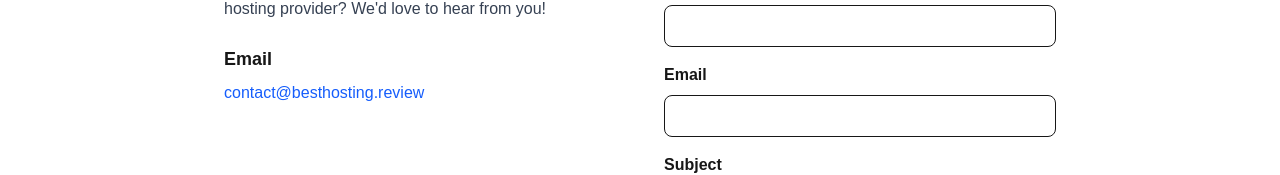
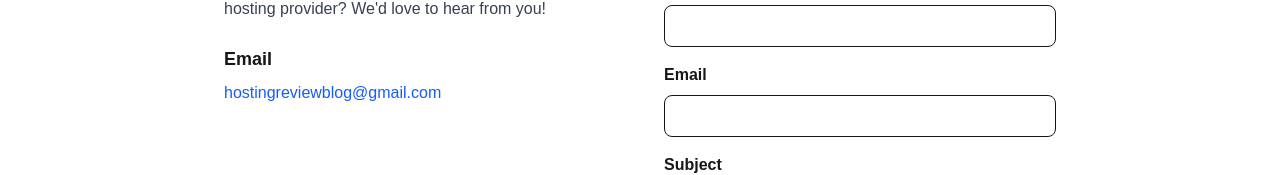
Before and after one commit to iambhagat92/hosting_insights, a Next.js app: page /contact in a window 1280 px wide. Shown: the part 267-442 px from the top of the page. Built offline with nearby package versions, Linux system fonts and the light colour scheme.

Commit message:
Update contact email from contact@besthosting.review to hostingreviewblog@gmail.com

```diff
--- a/app/contact/page.tsx
+++ b/app/contact/page.tsx
@@ -42,8 +42,8 @@
           <div className="space-y-6">
             <div>
               <h3 className="font-bold text-lg mb-2">Email</h3>
-              <a href="mailto:contact@besthosting.review" className="text-blue-600 hover:underline">
-                contact@besthosting.review
+              <a href="mailto:hostingreviewblog@gmail.com" className="text-blue-600 hover:underline">
+                hostingreviewblog@gmail.com
               </a>
             </div>
           </div>
```
